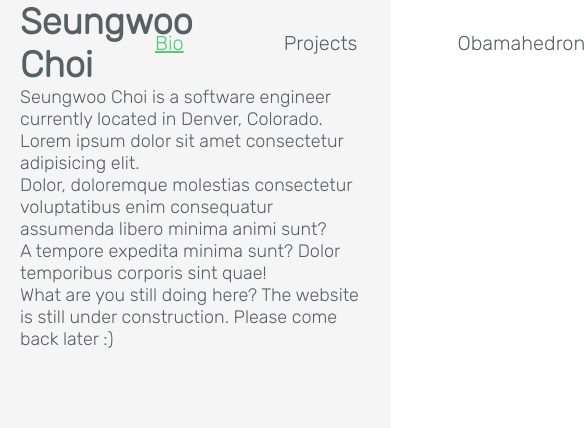
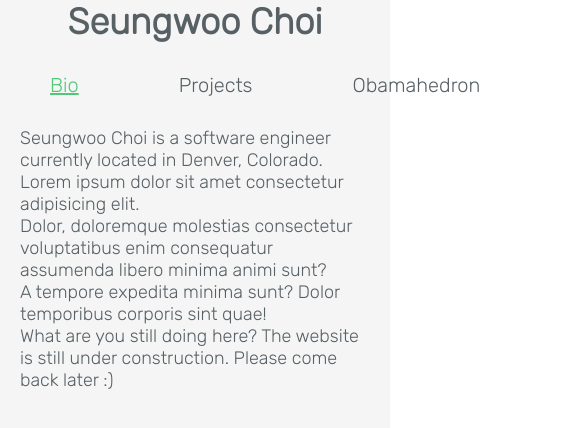
Before and after one commit to sc442/personal-site, a Vue app in the folder personal-site/: page /bio in a window 390 px wide. Shown: the top 428 px of the page, 585 px wide, since content can reach past the window. Built offline with nearby package versions, Linux system fonts and the light colour scheme.

Commit message:
Basic media query for mobile screens

```diff
--- a/personal-site/src/App.vue
+++ b/personal-site/src/App.vue
@@ -70,7 +70,6 @@ import CoolNameComponent from './components/CoolNameComponent.vue';
 
 header {
   display: flex;
-
   align-items: center;
   justify-content: space-between;
 }
@@ -100,4 +99,15 @@ nav *.router-link-exact-active {
   text-decoration: underline;
   color: #50C878;
 }
+
+@media (max-width: 768px) {
+  header {
+    flex-direction: column;
+  }
+  nav {
+    width: 100%;
+    justify-content: space-between;
+    margin-right: 0;
+  }
+}
 </style>
```
